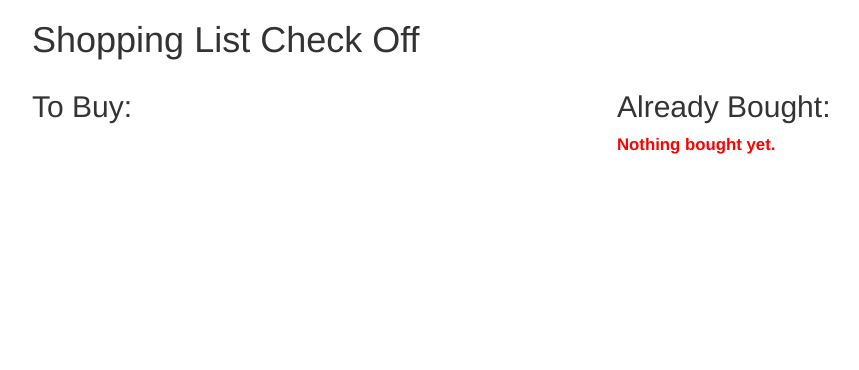
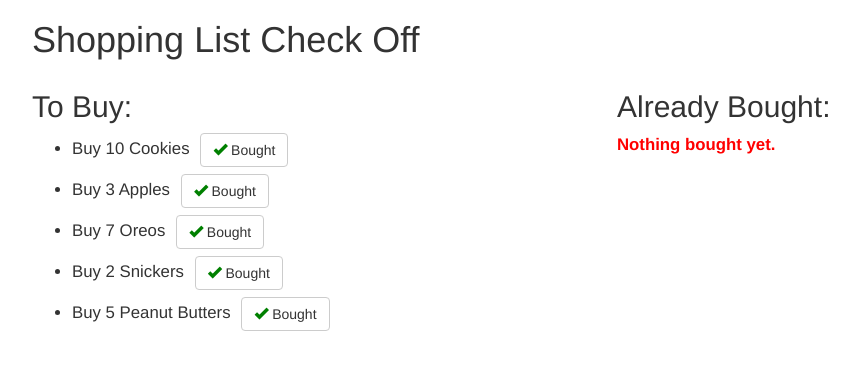
Before and after one commit to aishwarya004/mod2_solution, a plain HTML site: page index.html in a window 1280 px wide. Shown: the whole page, without its empty margins (38-897 px from the left). Drawn offline with Linux system fonts and the light colour scheme.

Commit message:
Update index.html

```diff
--- a/index.html
+++ b/index.html
@@ -4,8 +4,6 @@
     <title>Shopping List Check Off</title>
     <meta name="viewport" content="width=device-width, initial-scale=1">
     <link rel="stylesheet" href="styles/bootstrap.min.css">
-    <script src="angular.min.js"></script>
-    <script src="app.js"></script>
 
     <style>
       .emptyMessage {
@@ -32,14 +30,14 @@
   <div class="row">
 
     <!-- To Buy List -->
-    <div class="col-md-6" ng-controller"ToBuyController as ctrl1">
+    <div class="col-md-6" ng-controller="ToBuyController as ctrl1">
      <h2>To Buy:</h2>
      <ul>
        <li ng-repeat="item in ctrl1.items"> Buy {{item.quantity}} {{item.name}}
-         <button class "btn btn-default" ng-click"ctrl1.buyClick(item);">
-           <span class="glyphicon glyphicon-ok"> </span> Bought </button> </li>
+          <button class= "btn btn-default" ng-click="ctrl1.buyClick(item);">
+            <span class="glyphicon glyphicon-ok"> </span> Bought </button> </li>
         </ul>
-     <div class="emptyMessage" ng-if ="ctrl1.items.length==0">Everything is bought!</div>
+     <div class="emptyMessage" ng-if ="ctrl1.items.length == 0">Everything is bought!</div>
     </div>
 
     <!-- Already Bought List -->
@@ -52,6 +50,8 @@
     </div>
   </div>
 </div>
+<script src="angular.min.js"></script>
+<script src="app.js"></script>
 
 </body>
 </html>
```
